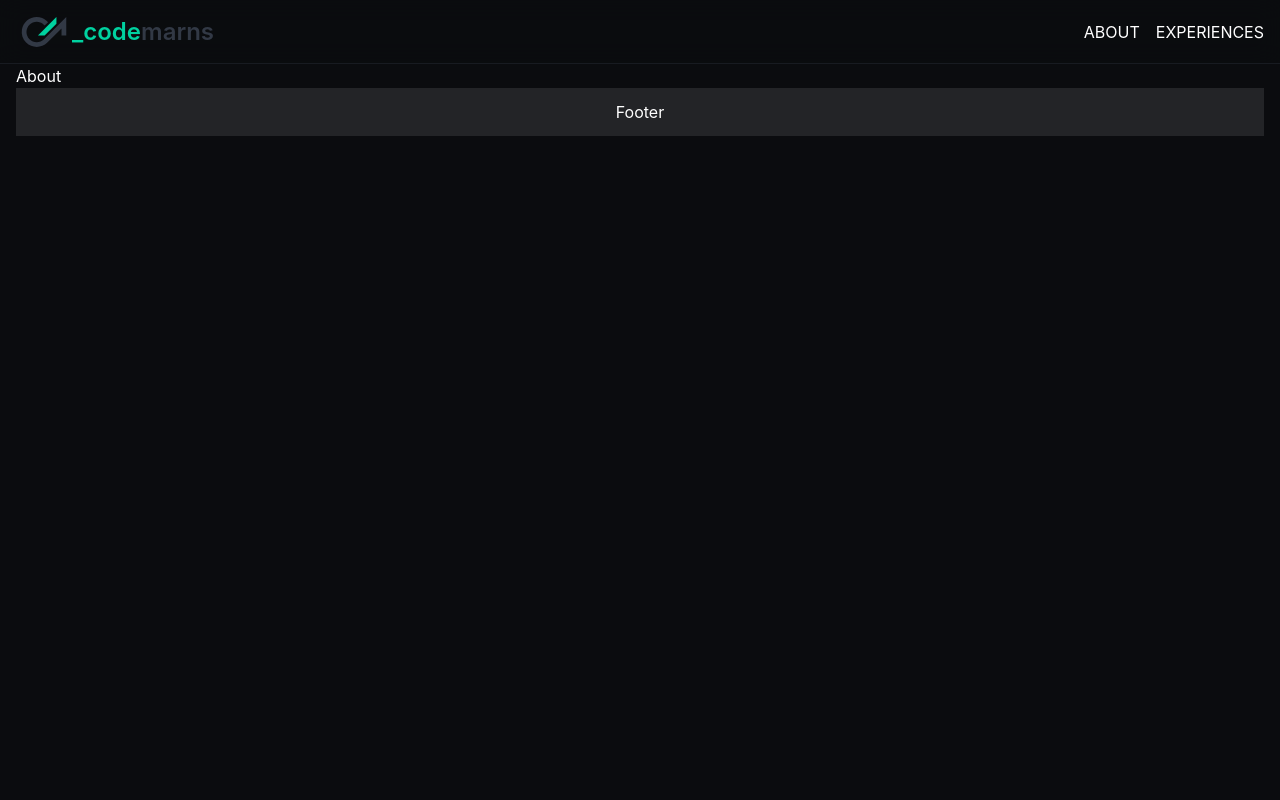
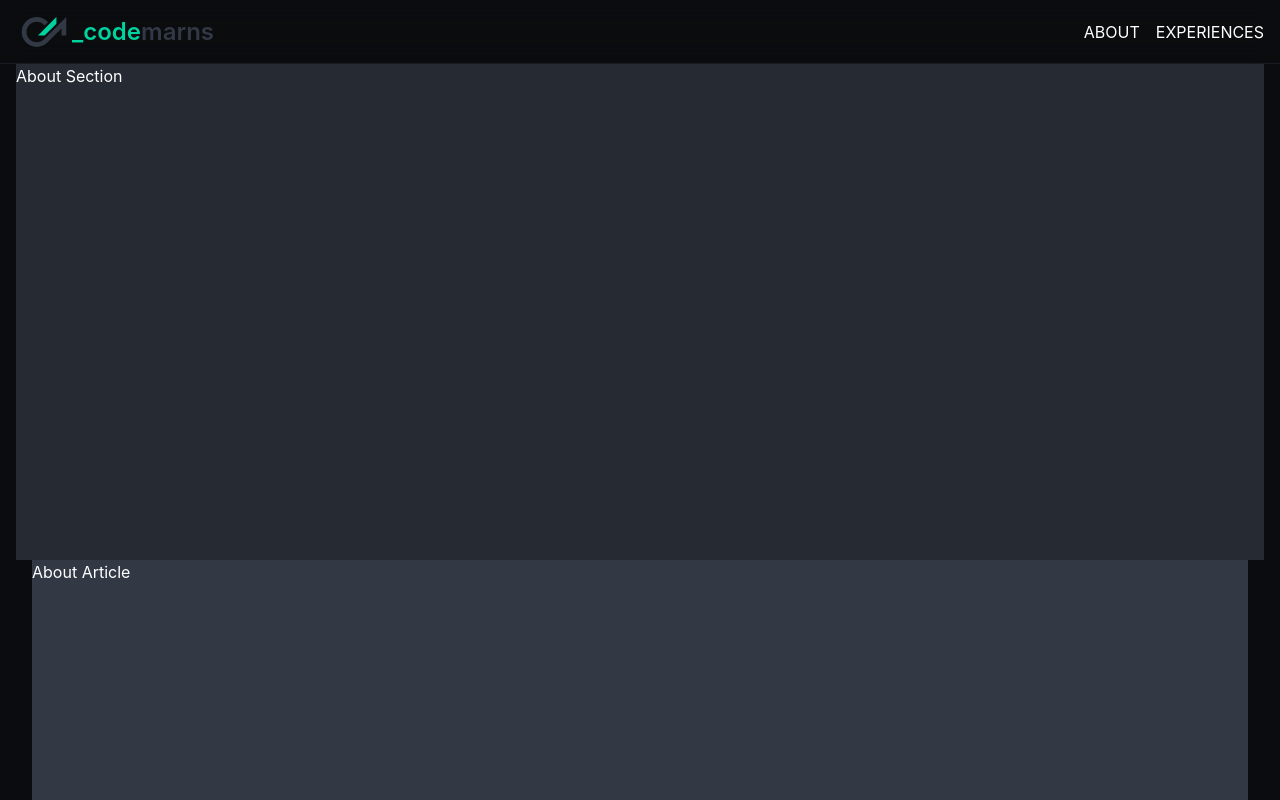
Before and after one commit to codemarns/portfolio, a React (Vite) app: page /portfolio/about in a window 1280 px wide. Built offline with nearby package versions, Linux system fonts and the light colour scheme.

Commit message:
update: pages > initial content

```diff
--- a/src/pages/About.tsx
+++ b/src/pages/About.tsx
@@ -1,9 +1,23 @@
 import React from "react";
+import { Container } from "../common";
 
 type Props = React.HTMLAttributes<HTMLDivElement>;
 
 const About: React.FC<Props> = (props) => {
-  return <div {...props}>About</div>;
+  const commonArticleClasses = "w-full h-[300px] bg-default-700";
+  return (
+    <div {...props} className="ABOUT-PAGE w-full h-auto">
+      <section className="w-full h-[calc(70vh-64px)] bg-default-800">
+        About Section
+      </section>
+      <Container className="xl:container p-4 space-y-4">
+        <article className={commonArticleClasses}>About Article</article>
+        <article className={commonArticleClasses}>About Article</article>
+        <article className={commonArticleClasses}>About Article</article>
+        <article className={commonArticleClasses}>About Article</article>
+      </Container>
+    </div>
+  );
 };
 
 export default About;
--- a/src/pages/Experiences.tsx
+++ b/src/pages/Experiences.tsx
@@ -1,9 +1,23 @@
 import React from "react";
+import { Container } from "../common";
 
 type Props = React.HTMLAttributes<HTMLDivElement>;
 
 const Experiences: React.FC<Props> = (props) => {
-  return <div {...props}>Experiences</div>;
+  const commonArticleClasses = "w-full h-[300px] bg-default-700";
+  return (
+    <div {...props} className="EXPERIENCES-PAGE w-full h-auto">
+      <section className="w-full h-[calc(70vh-64px)] bg-default-800">
+        Experiences Section
+      </section>
+      <Container className="xl:container p-4 space-y-4">
+        <article className={commonArticleClasses}>Experiences Article</article>
+        <article className={commonArticleClasses}>Experiences Article</article>
+        <article className={commonArticleClasses}>Experiences Article</article>
+        <article className={commonArticleClasses}>Experiences Article</article>
+      </Container>
+    </div>
+  );
 };
 
 export default Experiences;
--- a/src/pages/Home.tsx
+++ b/src/pages/Home.tsx
@@ -1,9 +1,23 @@
 import React from "react";
+import { Container } from "../common";
 
 type Props = React.HTMLAttributes<HTMLDivElement>;
 
 const Home: React.FC<Props> = (props) => {
-  return <div {...props}>Home</div>;
+  const commonArticleClasses = "w-full h-[300px] bg-default-700";
+  return (
+    <div {...props} className="HOME-PAGE w-full h-auto">
+      <section className="w-full h-[calc(70vh-64px)] bg-default-800">
+        Home Section
+      </section>
+      <Container className="xl:container p-4 space-y-4 bg-white">
+        <article className={commonArticleClasses}>Home Article</article>
+        <article className={commonArticleClasses}>Home Article</article>
+        <article className={commonArticleClasses}>Home Article</article>
+        <article className={commonArticleClasses}>Home Article</article>
+      </Container>
+    </div>
+  );
 };
 
 export default Home;
```
